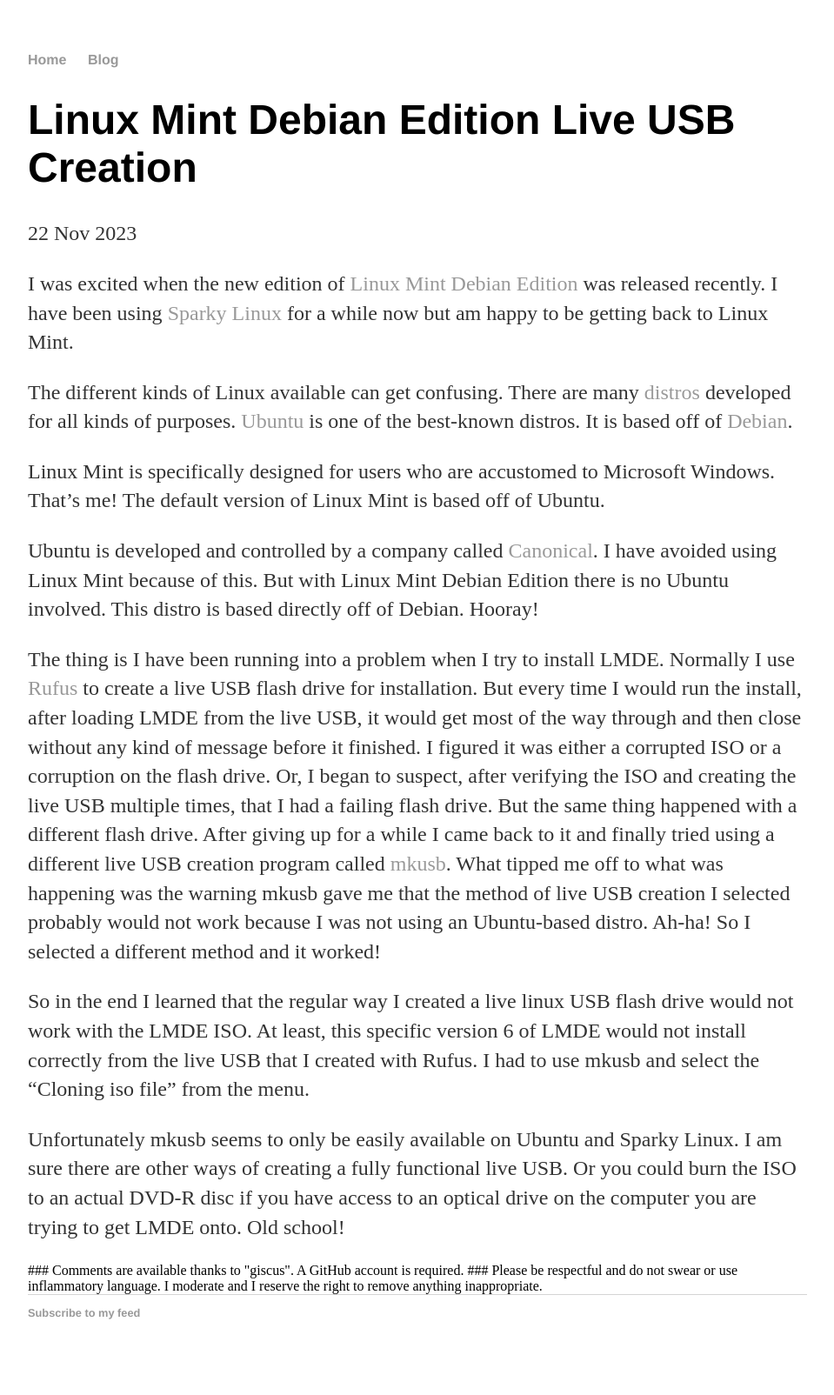
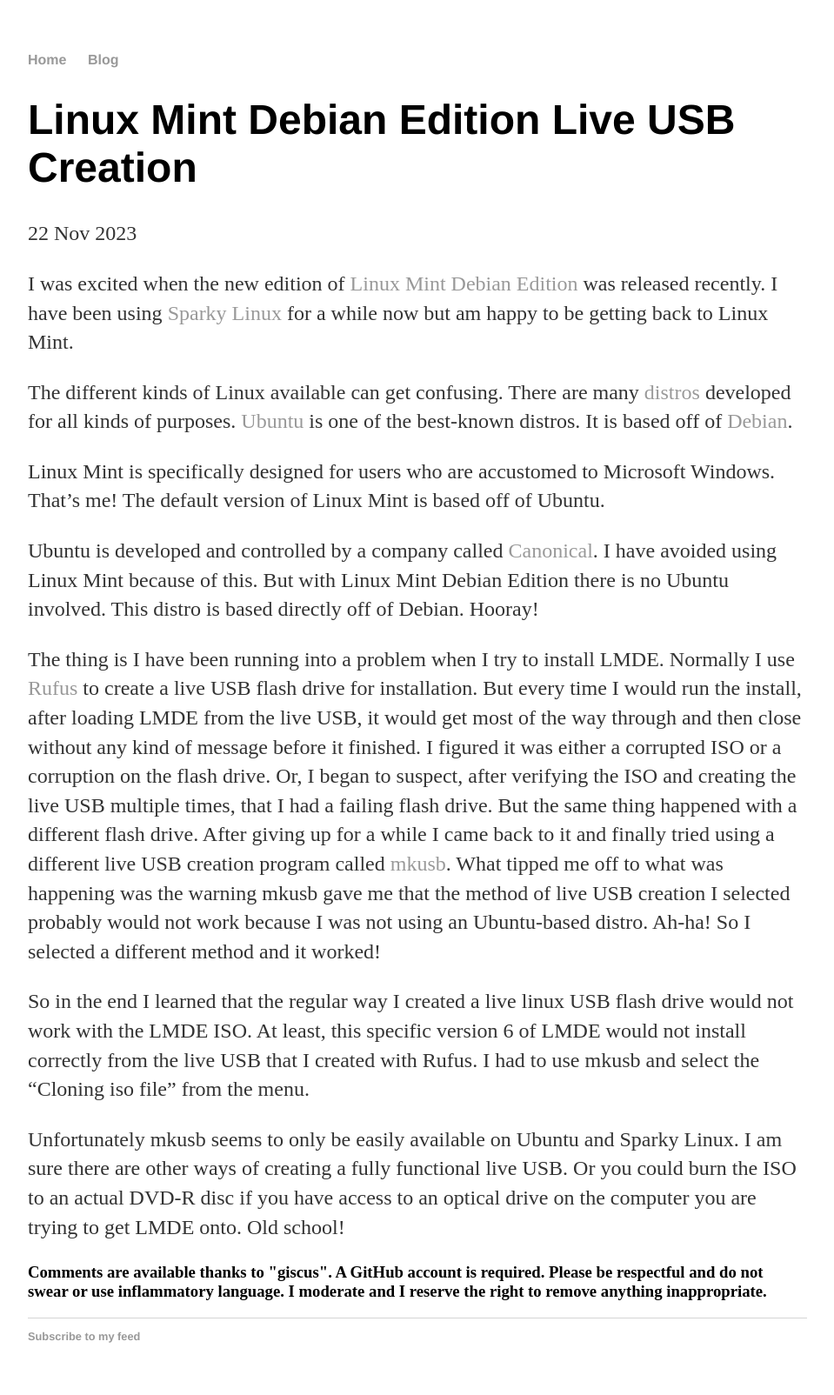
Before and after one commit to martinsblog/martinsblog.github.io, a Jekyll site: the page built from _posts/2023-11-22-lmde-live-USB-creation.md, in a window 1280 px wide. Shown: the whole page at 87% size, without its empty margins (160-1119 px from the left). Built offline with Jekyll 4.4.1, drawn with Linux system fonts in a browser that asks for light colours; comment, search, counter and statistics services are not loaded; before the commit the page ends 1577 px from its top, so only the background shows below that.

Commit message:
Update post.html

```diff
--- a/_layouts/post.html
+++ b/_layouts/post.html
@@ -8,11 +8,10 @@
     {{ content }}
 </div>
 
+<h3>
 
-
-### Comments are available thanks to "giscus". A GitHub account is required.
-
-### Please be respectful and do not swear or use inflammatory language. I moderate and I reserve the right to remove anything inappropriate.
+Comments are available thanks to "giscus". A GitHub account is required.
+Please be respectful and do not swear or use inflammatory language. I moderate and I reserve the right to remove anything inappropriate.</h3>
 
 <script src="https://giscus.app/client.js"
         data-repo="martinsblog/martinsblog.github.io"
```
